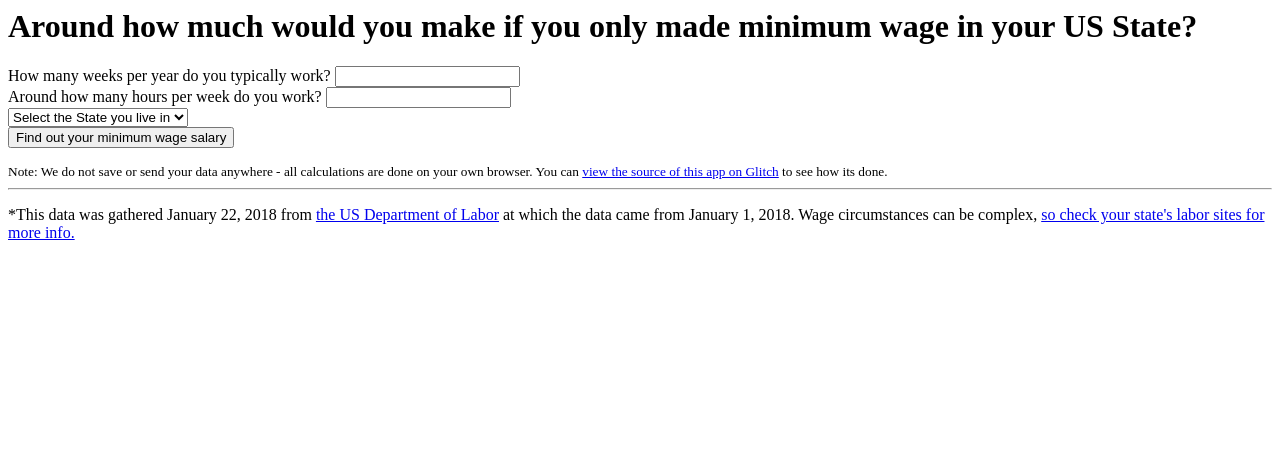
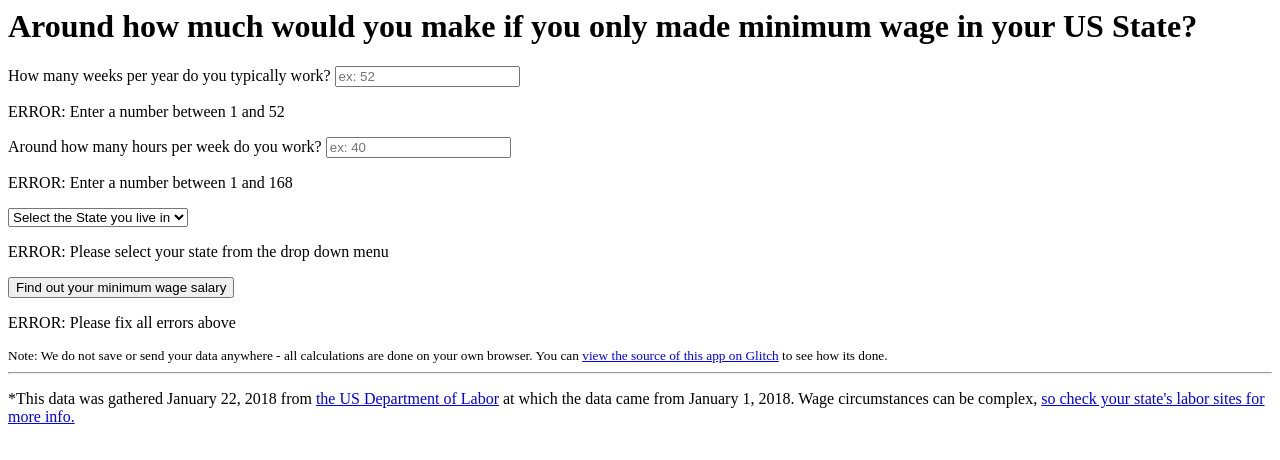
Before and after one commit to ScizorsBLBC/Minimum-Wage-Calculator, a plain HTML site: page index.html in a window 1280 px wide. Both pictures are taken after a click on the button "Find out your minimum wage salary". Drawn offline with Linux system fonts and the light colour scheme.

Commit message:
Worked on Javascript functions, need to script in red color for error message still and work on styling

```diff
--- a/index.html
+++ b/index.html
@@ -11,22 +11,31 @@
                 <label>
                     How many weeks per year do you typically work?
                 </label>
-                <input type="number"
-                id="numWeeksWorked"/>
-
+                <input
+                    type="number"
+                    id="numWeeksWorked"
+                    placeholder="ex: 52"
+                />
+                <p id="numWeeksWorkedError"> </p>
             </div>
             <div>
                 <label>
                     Around how many hours per week do you work?
                 </label>
-                <input type="number" id="hoursPerWeek"/>
+                <input
+                    type="number"
+                    id="hoursPerWeek"
+                    placeholder="ex: 40"
+                />
+                <p id="hoursPerWeekError"> </p>
             </div>
             <div>
                 <select id="stateYouLiveIn">
-                    <option>
+                    <option value="">
                         Select the State you live in
                     </option>
                 </select>
+                <p id="stateYouLiveInError"> </p>
             </div>
             <div>
                 <button>
@@ -35,6 +44,13 @@
             </div>
             <div>
                 <p id="answer">
+                    <!-- create text in the background of each input box to give a hint as to what to enter(DONE)-->
+
+                    <!-- Create a validation message red error message beneath each input if there is not the correct input-->
+
+                    <!-- if a state does not have a minimum wage law show a message that lets them know it is defaulting to the federal minimum wage-->
+
+                    <!-- if under the federal minimum wage send a message that they are likely eligable for financial assistance-->
                 </p>
             </div>
             <div>
--- a/script.js
+++ b/script.js
@@ -74,30 +74,71 @@ wages.forEach((stateWageObject) => {
   const stateYouLiveIn = document.querySelector('#stateYouLiveIn');
   stateYouLiveIn.appendChild(optionElement);
 });
-// max number 52?
-
-// Need to enter responses for error messages "You must enter all fields" "Please use a number lower than 52"
 
 // All this happens upon button click
 const onButtonClick = () => {
-    console.log('did it work');
+  let isValid = true
   // Need variable for num of weeks per year worked
-  const numOfWeeksWorkedElement = document.querySelector('#numWeeksWorked');
-  const numOfWeeksWorked = numOfWeeksWorkedElement.value;
+  const numWeeksWorkedElement = document.querySelector('#numWeeksWorked');
+  const numWeeksWorked = Number(numWeeksWorkedElement.value);
+  console.log(typeof numWeeksWorked);
+  const numWeeksWorkedError = document.querySelector('#numWeeksWorkedError');
+  if (numWeeksWorked > 52 || numWeeksWorked < 1) {
+    numWeeksWorkedError.innerText = 'ERROR: Enter a number between 1 and 52'
+    isValid = false;
+  } else {
+    numWeeksWorkedError.innerText = '';
+  }
 
   // I need the variable for how many hours per week worked
-  const hoursPerWeekWorkedElement = document.querySelector('#hoursPerWeekWorked');
-  const hoursPerWeekWorked = hoursPerWeekWorkedElement.value;
+  const hoursPerWeekWorkedElement = document.querySelector('#hoursPerWeek');
+  const hoursPerWeekWorked = Number(hoursPerWeekWorkedElement.value);
+  console.log(typeof hoursPerWeekWorked, hoursPerWeekWorked);
+  const hoursPerWeekWorkedError = document.querySelector('#hoursPerWeekError');
+  if (hoursPerWeekWorked > 168 || hoursPerWeekWorked < 1) {
+    hoursPerWeekWorkedError.innerText = 'ERROR: Enter a number between 1 and 168'
+    isValid = false;
+  } else {
+    hoursPerWeekWorkedError.innerText = '';
+  }
+
   // Need variable for which state you live in
   const stateYouLiveInElement = document.querySelector('#stateYouLiveIn');
   const stateYouLiveIn = stateYouLiveInElement.value;
+  console.log(typeof stateYouLiveIn, stateYouLiveIn);
+  const stateYouLiveInError = document.querySelector('#stateYouLiveInError');
+  if (stateYouLiveIn === '') {
+    stateYouLiveInError.innerText = 'ERROR: Please select your state from the drop down menu'
+    isValid = false;
+  } else {
+    stateYouLiveInError.innerText = '';
+  }
+
   // When we know the state, how do we get the wage value for that state?
+  const minimumWageStateObject = wages.find((minimumWageObject) => {
+    return stateYouLiveIn === minimumWageObject.abbreviation;
+  });
+  console.log(minimumWageStateObject);
 
   // What is the result? numOfWeeksWorked * hoursPerWeekWorked * minimumWage
+  let minimumWage;
+  // minimumWageStateObject.wage;
+  if (minimumWageStateObject !== undefined) {
+    minimumWage = minimumWageStateObject.wage;
+    if (minimumWage === undefined) {
+      minimumWage = federalWage;
+    }
+
+  };
 
   // display the result on screen
   const answerElement = document.querySelector('#answer');
-  answerElement.innerText = numOfWeeksWorked * hoursPerWeekWorked * minimumWage;
+  if (isValid === true) {
+    answerElement.innerText = numWeeksWorked * hoursPerWeekWorked * minimumWage;
+  } else {
+    answerElement.innerText = 'ERROR: Please fix all errors above';
+  }
+
 };
 
 // what happens when they click the button in each case
```
Lines whose indentation alone changed are shown as unchanged.
